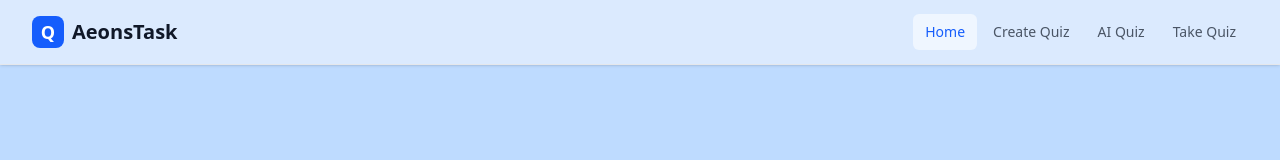
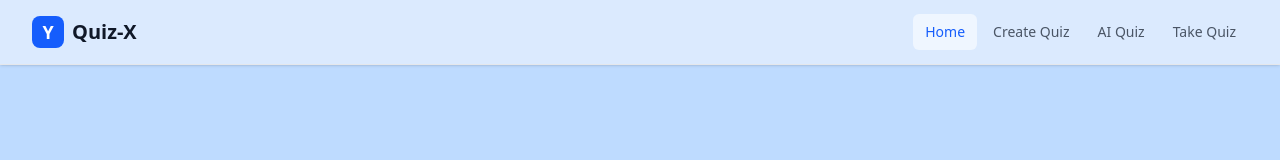
Before and after one commit to yashwaghmare123/quizapp, a React (Vite) app in the folder Quizapp/: page / in a window 1280 px wide. Shown: the top 160 px of the page. Built offline with nearby package versions, Linux system fonts and the light colour scheme.

Commit message:
Name changed

```diff
--- a/Quizapp/src/components/Navbar.jsx
+++ b/Quizapp/src/components/Navbar.jsx
@@ -15,9 +15,9 @@ function Navbar() {
           <div className="flex items-center">
             <Link to="/" className="flex items-center space-x-2">
               <div className="w-8 h-8 bg-blue-600 rounded-lg flex items-center justify-center">
-                <span className="text-white font-bold text-lg">Q</span>
+                <span className="text-white font-bold text-lg">Y</span>
               </div>
-              <span className="text-gray-900 text-xl font-bold">AeonsTask</span>
+              <span className="text-gray-900 text-xl font-bold">Quiz-X</span>
             </Link>
           </div>
 
```
